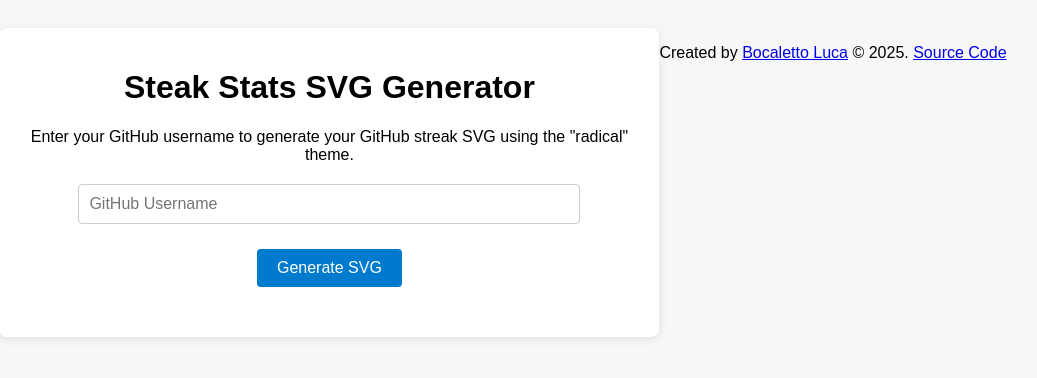
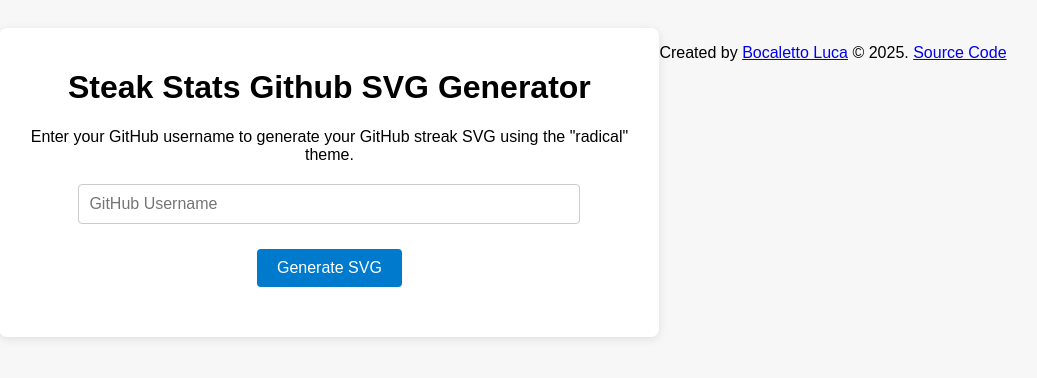
Before and after one commit to bocaletto-luca/Steak-Stats-SVG-Generator, a plain HTML site: page index.html in a window 1280 px wide. Shown: the whole page, without its empty margins (137-1174 px from the left). Drawn offline with Linux system fonts and the light colour scheme.

Commit message:
Update index.html

```diff
--- a/index.html
+++ b/index.html
@@ -24,14 +24,14 @@
     <meta name="twitter:description" content="Generate your GitHub streak SVG using the 'radical' theme." />
     <meta name="twitter:image" content="https://raw.githubusercontent.com/bocaletto-luca/steak-stats-svg-generator/main/preview.png" />
 
-    <title>Steak Stats SVG Generator - Bocaletto Luca</title>
+    <title>Steak Stats Github SVG Generator - Bocaletto Luca - Web App</title>
 
     <!-- External CSS -->
     <link rel="stylesheet" href="style.css" />
   </head>
   <body>
     <div class="container">
-      <h1>Steak Stats SVG Generator</h1>
+      <h1>Steak Stats Github SVG Generator</h1>
       <p>
         Enter your GitHub username to generate your GitHub streak SVG using the "radical" theme.
       </p>
```
